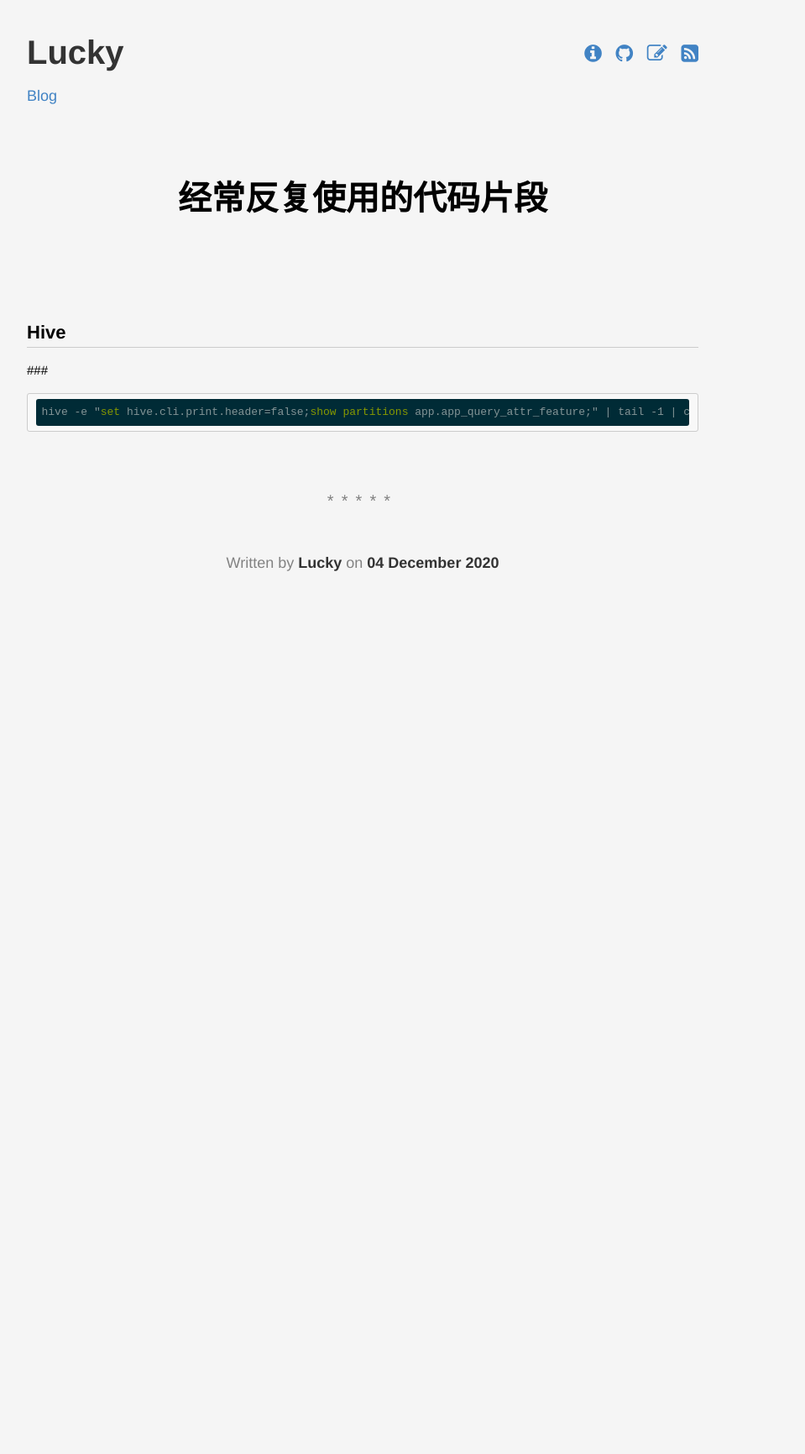
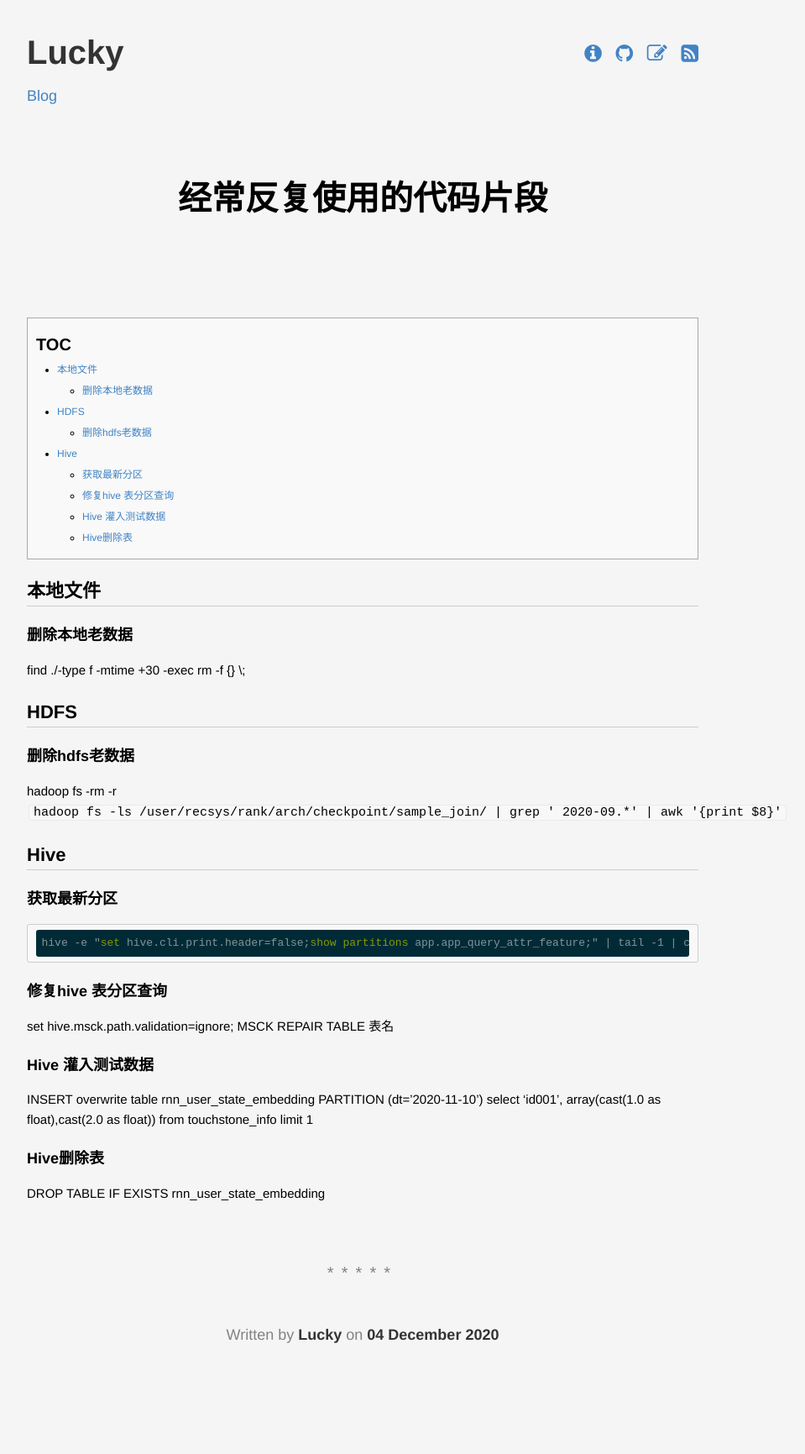
Before and after one commit to lucky521/blog, a Jekyll site: the page built from _posts/productivity/2020-12-04-code-snippet.markdown, in a window 1280 px wide. Shown: the whole page at 84% size, without its empty margins (208-1167 px from the left). Built offline with Jekyll 4.4.1, drawn with Linux system fonts in a browser that asks for light colours; before the commit the page ends 900 px from its top, so only the background shows below that.

Commit message:
update blog

````diff
--- a/_posts/framework/2020-03-05-flink.markdown
+++ b/_posts/framework/2020-03-05-flink.markdown
@@ -220,6 +220,8 @@ Flink 提供了内存、文件系统、RocksDB 三种 StateBackends.
 参考: https://ci.apache.org/projects/flink/flink-docs-master/zh/docs/dev/datastream/fault-tolerance/checkpointing/
 
 Checkpointed Function
+
+ReducingStateDescriptor
 
 
 ## Checkpoint
--- a/_posts/productivity/2020-12-04-code-snippet.markdown
+++ b/_posts/productivity/2020-12-04-code-snippet.markdown
@@ -6,9 +6,41 @@ layout: post
 ---
 
 
+
+## 本地文件
+
+### 删除本地老数据
+find ./-type f -mtime +30 -exec rm -f {} \;
+
+
+
+## HDFS
+
+### 删除hdfs老数据
+hadoop fs -rm -r `hadoop fs -ls  /user/recsys/rank/arch/checkpoint/sample_join/ | grep ' 2020-09.*' | awk '{print $8}'`
+
+
 ## Hive
 
-###
+### 获取最新分区
 ```shell
 hive -e "set hive.cli.print.header=false;show partitions app.app_query_attr_feature;" | tail -1 | cut -d'=' -f2
 ```
+
+
+
+### 修复hive 表分区查询
+ set hive.msck.path.validation=ignore; MSCK REPAIR TABLE 表名
+
+
+
+
+### Hive 灌入测试数据
+INSERT overwrite table rnn_user_state_embedding
+PARTITION (dt='2020-11-10')
+select 'id001', array(cast(1.0 as float),cast(2.0 as float))
+from touchstone_info limit 1
+
+
+### Hive删除表
+ DROP TABLE IF EXISTS rnn_user_state_embedding
````
Also changed, not shown: _posts/productivity/2016-08-15-how-to-use-linux.markdown (added, +45 -0 lines).
